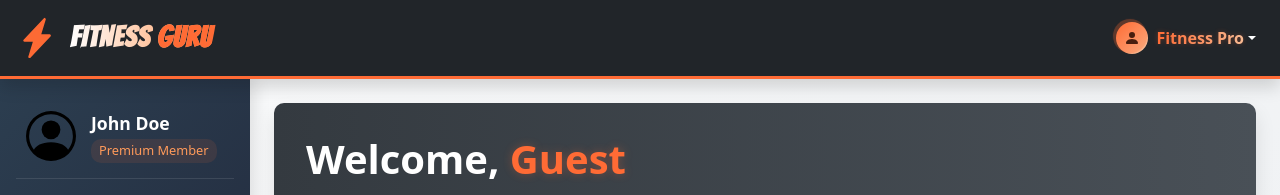
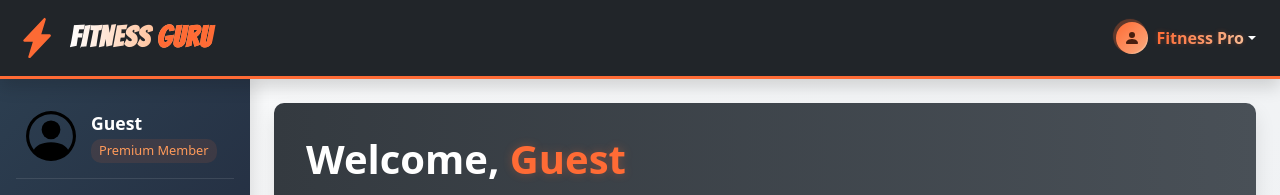
Before and after one commit to saichandra2332/GYM, a React (Create React App) app: page /home in a window 1280 px wide. Shown: the top 195 px of the page. Built offline with nearby package versions, Linux system fonts and the light colour scheme.

Commit message:
Updated the user name in left side menu

```diff
--- a/src/components/LeftMenu.jsx
+++ b/src/components/LeftMenu.jsx
@@ -16,9 +16,13 @@ import './LeftMenu.css';
 function LeftMenu() {
   const location = useLocation();
   const [hoveredItem, setHoveredItem] = useState(null);
+
+  // Get the username from localStorage that was set during login
+  const storedUsername = localStorage.getItem('fitnessHubUsername') || "Guest";
+
   const [user] = useState({
-    name: "John Doe",
-    avatar: null // You can replace with actual image URL if available
+    name: storedUsername, // Use the stored username here
+    avatar: null
   });
 
   const menuItems = [
```
